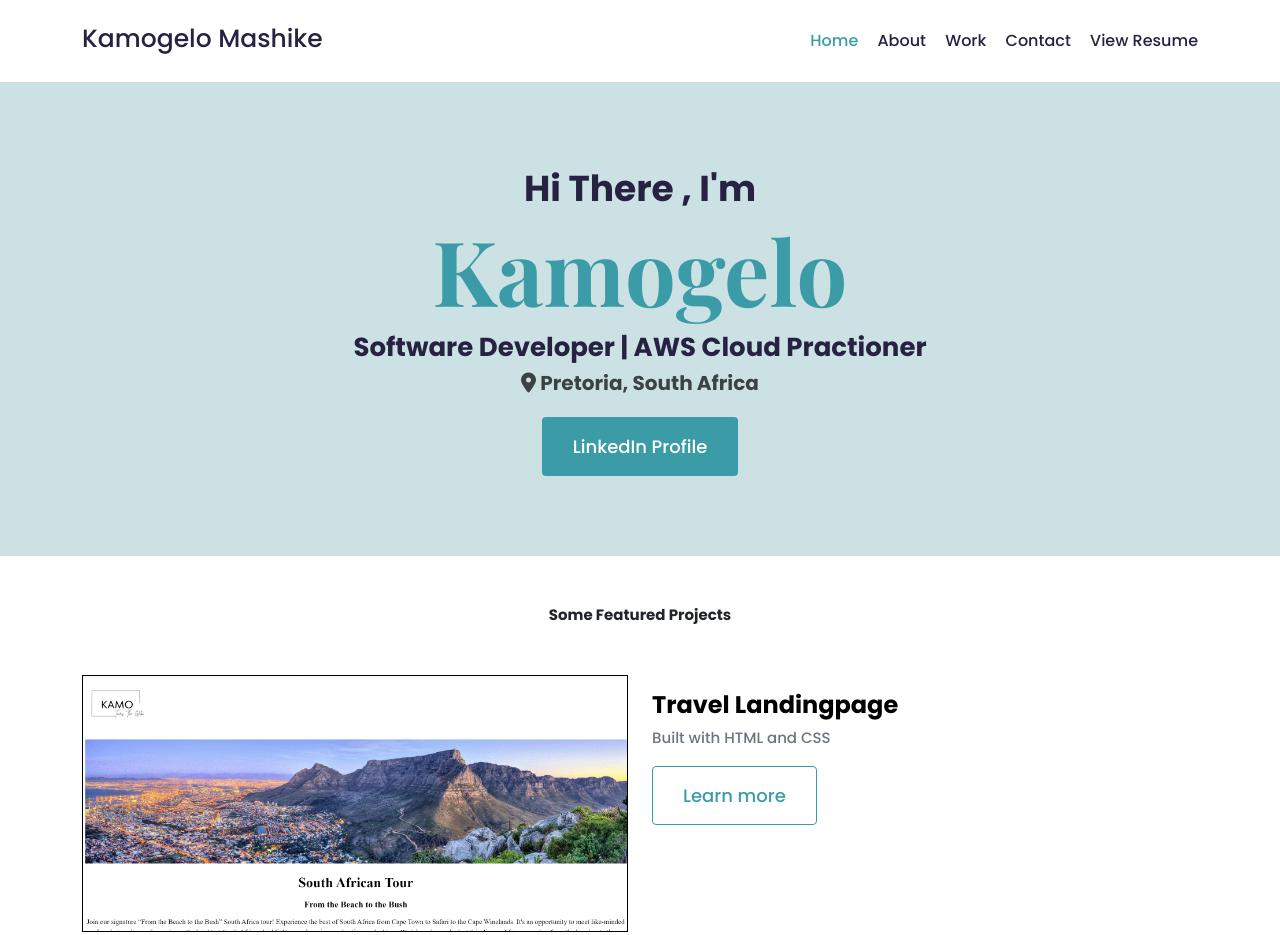
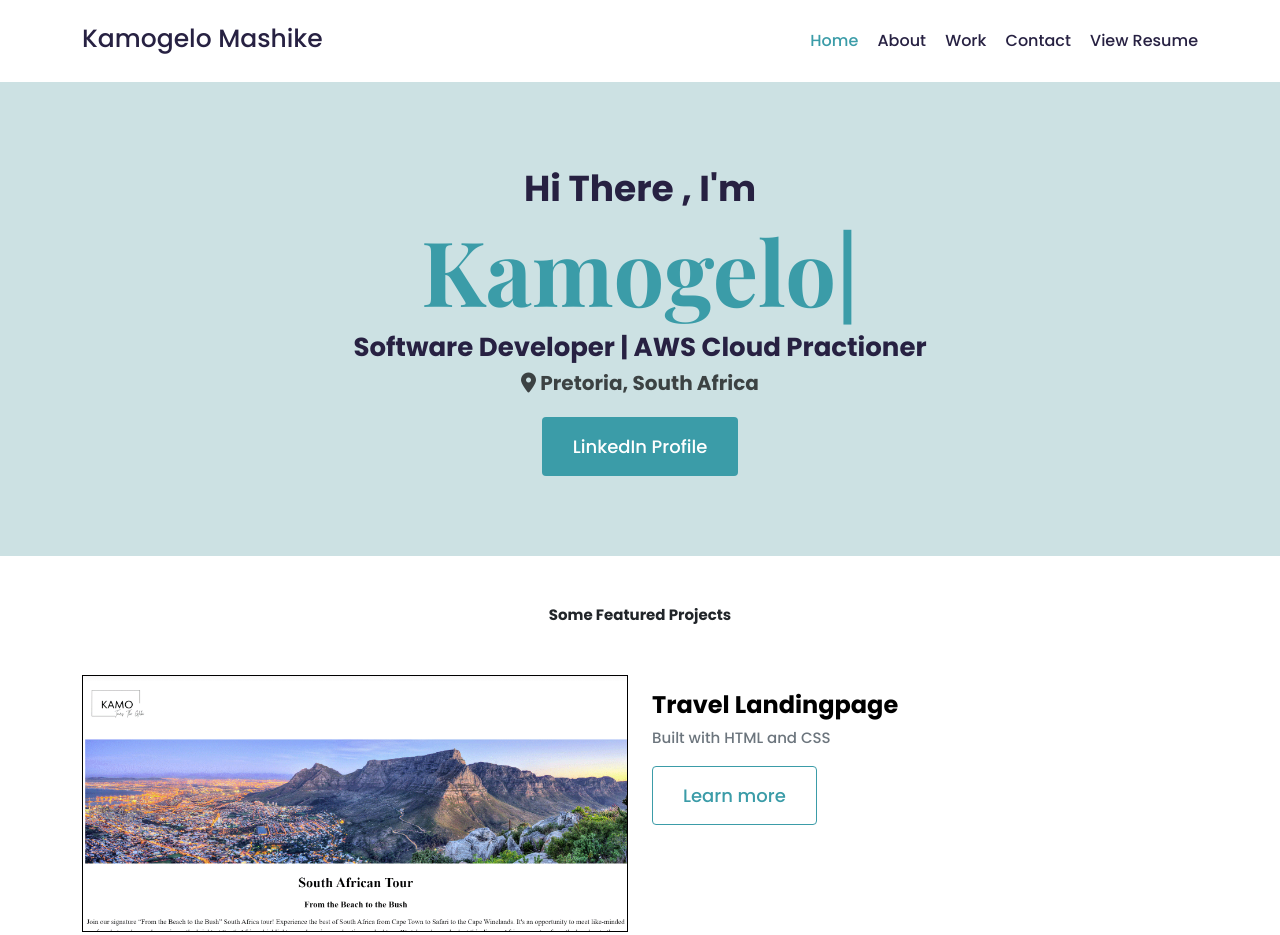
Before and after one commit to Kamogelo98/Portfolio-Project-Homepage-Content, a plain HTML site: page index.html in a window 1280 px wide. Shown: the top 935 px of the page. Drawn offline with nearby package versions, Linux system fonts and the light colour scheme.

Commit message:
auto typing feature added

```diff
--- a/index.html
+++ b/index.html
@@ -57,7 +57,7 @@
 
     <div class="hero">
       <p>Hi There , I'm</p>
-      <h1><span>Kamogelo</span></h1>
+      <h1><span class="auto-type"></span></h1>
       <h3>Software Developer | AWS Cloud Practioner</h3>
       <h4>
         <i class="fa-solid fa-location-dot mb-3"></i> Pretoria, South Africa
@@ -154,6 +154,7 @@
         ></a>
       </div>
     </footer>
+    <script src="https://unpkg.com/typed.js@2.0.16/dist/typed.umd.js"></script>
     <script src="main.js"></script>
   </body>
 </html>
--- a/main.js
+++ b/main.js
@@ -16,3 +16,14 @@ backToTopButton.addEventListener("click",backToTop);
 function backToTop(){
   window.scrollTo(0,0);
 }
+
+
+
+
+var typed = new Typed(".auto-type",{
+strings:["Kamogelo"],
+typeSpeed:150,
+backSpeed:150,
+loop:true
+
+})
```
